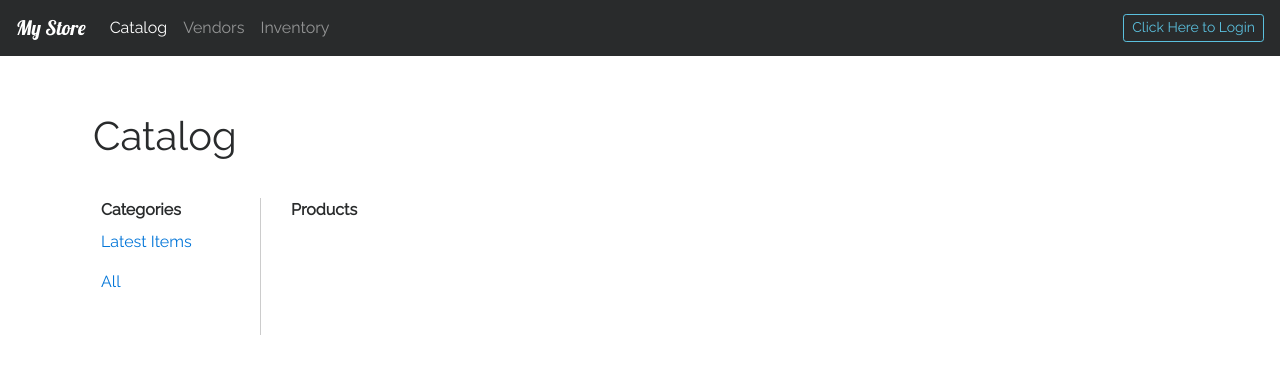
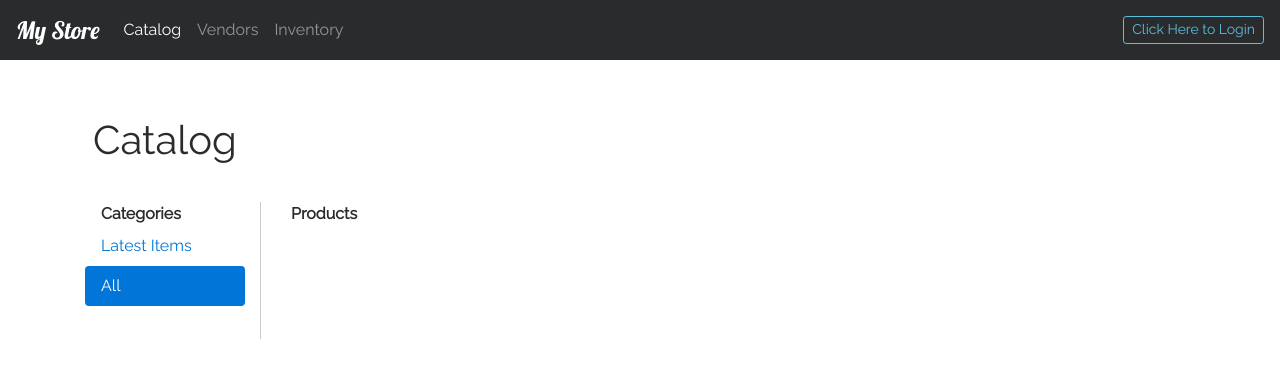
Before and after one commit to zenzillo/store-catalog, a Flask app: page /catalog/All/items in a window 1280 px wide. Shown: the top 378 px of the page. Run offline with Flask 2, Linux system fonts and the light colour scheme; data that the repository does not hold is empty; some libraries are stand-ins or nearby versions.

Commit message:
Add pill button to catalog navigation

```diff
--- a/application.py
+++ b/application.py
@@ -206,22 +206,26 @@ def restaurantsJSON():
 # Show all categories
 @app.route('/')
 def showCatalog():
-    categories = session.query(Category).order_by(asc(Category.name))
-    products = session.query(Product).order_by(Product.category_id, Product.name).all()
-    return render_template('category/list.html', categories=categories, products=products)
+    categories = session.query(Category).order_by(Category.name)
+    products = session.query(Product).order_by(Product.id.desc()).all()
+    return render_template('category/list.html', categories=categories, products=products, current_category='Latest Items')
 
 @app.route('/catalog/<category_name>/items', methods=['GET', 'POST'])
 def showCategory(category_name):
+    # Display all categories and products
     if (category_name == 'All'):
+        current_category = 'All'
         category_id = 0
         categories = session.query(Category).order_by(asc(Category.name))
         products = session.query(Product).order_by(Product.category_id, Product.name).all()
+    # Display specific category and their products
     else:
+        current_category = category_name
         category = session.query(Category).filter_by(name=category_name).first()
         category_id = category.id
         categories = session.query(Category).order_by(asc(Category.name))
         products = session.query(Product).filter_by(category_id=category.id).order_by(asc(Product.name))
-    return render_template('category/list.html', category_id=category_id, categories=categories, products=products)
+    return render_template('category/list.html', category_id=category_id, categories=categories, products=products, current_category=current_category)
 
 
 # Create a new category
--- a/templates/base.html
+++ b/templates/base.html
@@ -10,14 +10,13 @@
 
 <head>
 	<meta name="viewport" content="width=device-width, initial-scale=1.0">
+	<!-- Scripts and Styles -->
 	<script src="https://code.jquery.com/jquery-3.2.1.min.js" integrity="sha256-hwg4gsxgFZhOsEEamdOYGBf13FyQuiTwlAQgxVSNgt4=" crossorigin="anonymous"></script>
-	<!--
-	<link rel=stylesheet type=text/css href="{{ url_for('static', filename='css/bootstrap.css') }}">-->
+	<script src="https://cdnjs.cloudflare.com/ajax/libs/tether/1.4.0/js/tether.min.js"></script>
+	<link rel="stylesheet" href="https://maxcdn.bootstrapcdn.com/bootstrap/4.0.0-alpha.6/css/bootstrap.min.css" integrity="sha384-rwoIResjU2yc3z8GV/NPeZWAv56rSmLldC3R/AZzGRnGxQQKnKkoFVhFQhNUwEyJ" crossorigin="anonymous">
+	<script src="https://maxcdn.bootstrapcdn.com/bootstrap/4.0.0-alpha.6/js/bootstrap.min.js" integrity="sha384-vBWWzlZJ8ea9aCX4pEW3rVHjgjt7zpkNpZk+02D9phzyeVkE+jo0ieGizqPLForn" crossorigin="anonymous"></script>
 	<link rel=stylesheet type=text/css href="{{ url_for('static', filename='css/styles.css') }}">
-
-<link rel="stylesheet" href="https://maxcdn.bootstrapcdn.com/bootstrap/4.0.0-alpha.6/css/bootstrap.min.css" integrity="sha384-rwoIResjU2yc3z8GV/NPeZWAv56rSmLldC3R/AZzGRnGxQQKnKkoFVhFQhNUwEyJ" crossorigin="anonymous">
-<script src="https://maxcdn.bootstrapcdn.com/bootstrap/4.0.0-alpha.6/js/bootstrap.min.js" integrity="sha384-vBWWzlZJ8ea9aCX4pEW3rVHjgjt7zpkNpZk+02D9phzyeVkE+jo0ieGizqPLForn" crossorigin="anonymous"></script>
-
+	<!-- Fonts -->
 	<link href="https://fonts.googleapis.com/css?family=Lobster|Raleway" rel="stylesheet">
 </head>
 <body>
--- a/templates/category/list.html
+++ b/templates/category/list.html
@@ -22,17 +22,17 @@
 	<div class="row">
 		<div class="col-md-2">
 			<span class="small-heading">Categories</span>
-			<ul class="nav flex-column">
+			<ul class="nav nav-pills flex-column">
 			  <li class="nav-item">
-			    <a class="nav-link active" href="{{url_for('showCatalog')}}">Latest Items</a>
+			    <a class="nav-link {% if current_category=='Latest Items' %} active {% endif %}" href="{{url_for('showCatalog')}}">Latest Items</a>
 			  </li>
 			  <li class="nav-item">
-			    <a class="nav-link" href="{{url_for('showCategory', category_name = 'All')}}">All</a>
+			    <a class="nav-link {% if current_category=='All' %} active {% endif %}" href="{{url_for('showCategory', category_name = 'All')}}">All</a>
 			  </li>
 			  <hr>
 			{% for category in categories %}
 			  <li class="nav-item">
-			    <a class="nav-link" href="{{url_for('showCategory', category_name = category.name)}}">{{category.name}}</a>
+			    <a class="nav-link {% if current_category==category.name %} active {% endif %}" href="{{url_for('showCategory', category_name = category.name)}}">{{category.name}}</a>
 			  </li>
 			{% endfor %}
 			</ul>
@@ -49,6 +49,7 @@
 				<div class="product-thumb">
 					<a href="{{url_for('showProduct', category_name = product.category.name, product_name = product.name)}}">
 						<img src="http://via.placeholder.com/200x200"><br>
+						ID: {{product.id}}<br>
 						{{product.name}}<br>
 						{{product.sku}}
 					</a>
```
